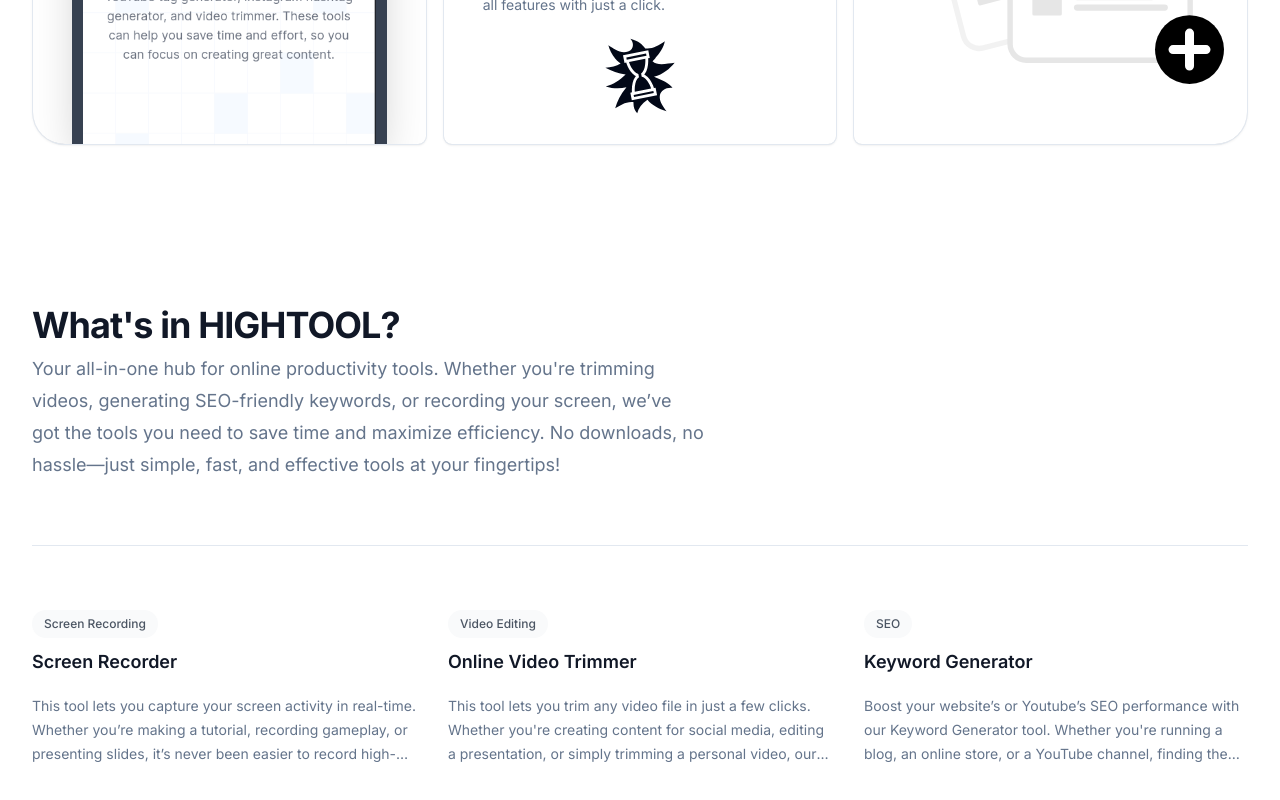
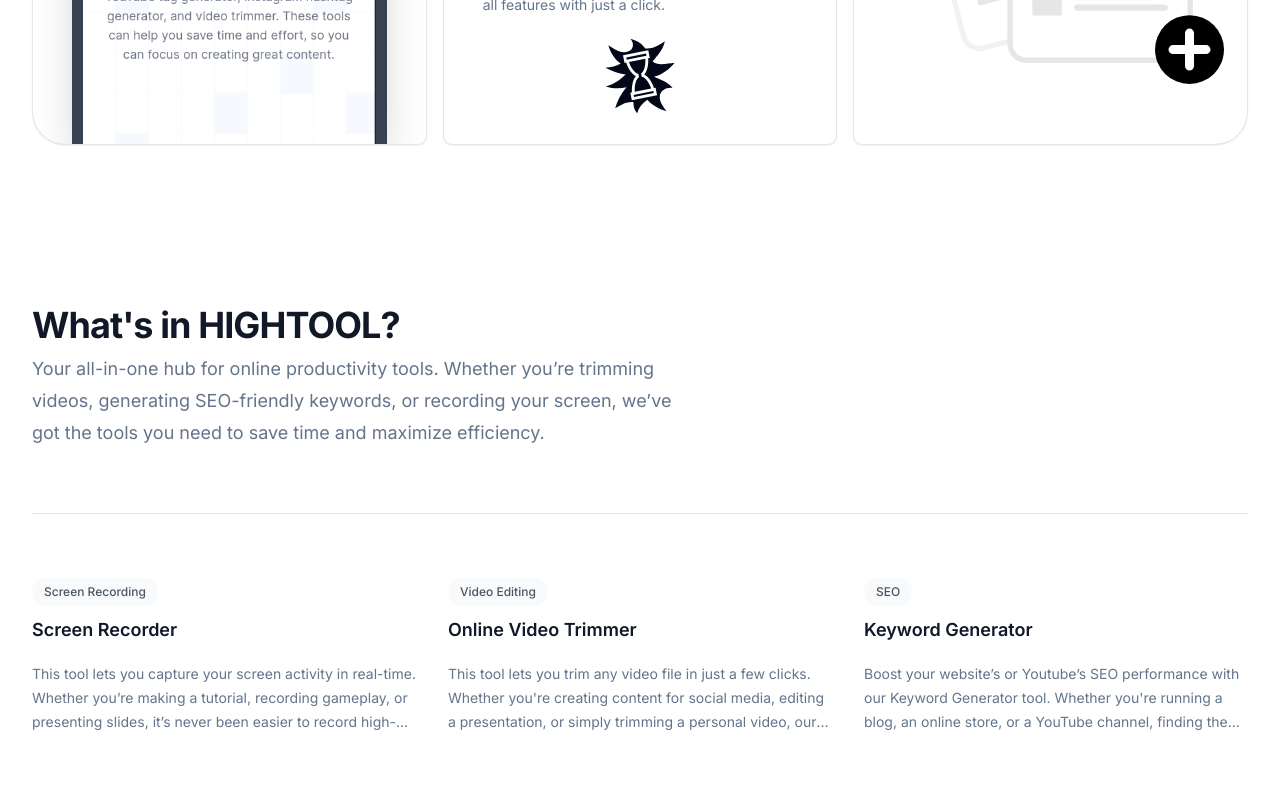
Before and after one commit to jeeva-sd/High2, a Next.js app: page / in a window 1280 px wide. Shown: the part 1467-2267 px from the top of the page. Built offline with nearby package versions, Linux system fonts and the light colour scheme.

Commit message:
Tags fixes.

```diff
--- a/src/app/page.tsx
+++ b/src/app/page.tsx
@@ -4,10 +4,9 @@
 export default function Home() {
     return (
         <div className="bg-background">
-            {/* Full-Screen Header Section */}
             <header className="flex flex-col items-center justify-center min-h-[80vh] px-4">
                 <div className="max-w-7xl mx-auto flex flex-col items-center text-center h-full transform -skew-y-3">
-                    <h1 className="text-6xl sm:text-8xl lg:text-9xl font-extrabold uppercase tracking-tighter text-foreground mb-4 ">
+                    <h1 className="text-6xl sm:text-8xl lg:text-9xl font-extrabold uppercase tracking-tighter text-foreground mb-4">
                         <span className="relative inline-block">
                             <span className="absolute text-shadow-lg text-primary -translate-x-1 -translate-y-1">
                                 HIGHTOOL.net
--- a/src/components/home/WhatsInHightool.tsx
+++ b/src/components/home/WhatsInHightool.tsx
@@ -1,3 +1,4 @@
+/* eslint-disable react/no-unescaped-entities */
 
 const tools = [
     {
@@ -31,9 +32,9 @@
         <section className="bg-light py-20 dark:bg-gray-900">
             <div className="mx-auto max-w-7xl px-6 lg:px-8">
                 <div className="mx-auto max-w-2xl lg:mx-0">
-                    <h2 className="text-3xl sm:text-4xl font-bold tracking-tight text-gray-900 dark:text-white">What&#39;s in HIGHTOOL?</h2>
+                    <h2 className="text-3xl sm:text-4xl font-bold tracking-tight text-gray-900 dark:text-white">What's in HIGHTOOL?</h2>
                     <p className="mt-2 text-lg leading-8 text-muted-foreground">
-                        Your all-in-one hub for online productivity tools. Whether you&#39;re trimming videos, generating SEO-friendly keywords, or recording your screen, we’ve got the tools you need to save time and maximize efficiency. No downloads, no hassle—just simple, fast, and effective tools at your fingertips!
+                        Your all-in-one hub for online productivity tools. Whether you’re trimming videos, generating SEO-friendly keywords, or recording your screen, we’ve got the tools you need to save time and maximize efficiency.
                     </p>
                 </div>
                 <div className="mx-auto mt-10 grid max-w-2xl grid-cols-1 gap-x-8 gap-y-16 border-t border-border sm:mt-16 sm:pt-16 lg:mx-0 lg:max-w-none lg:grid-cols-3">
```
